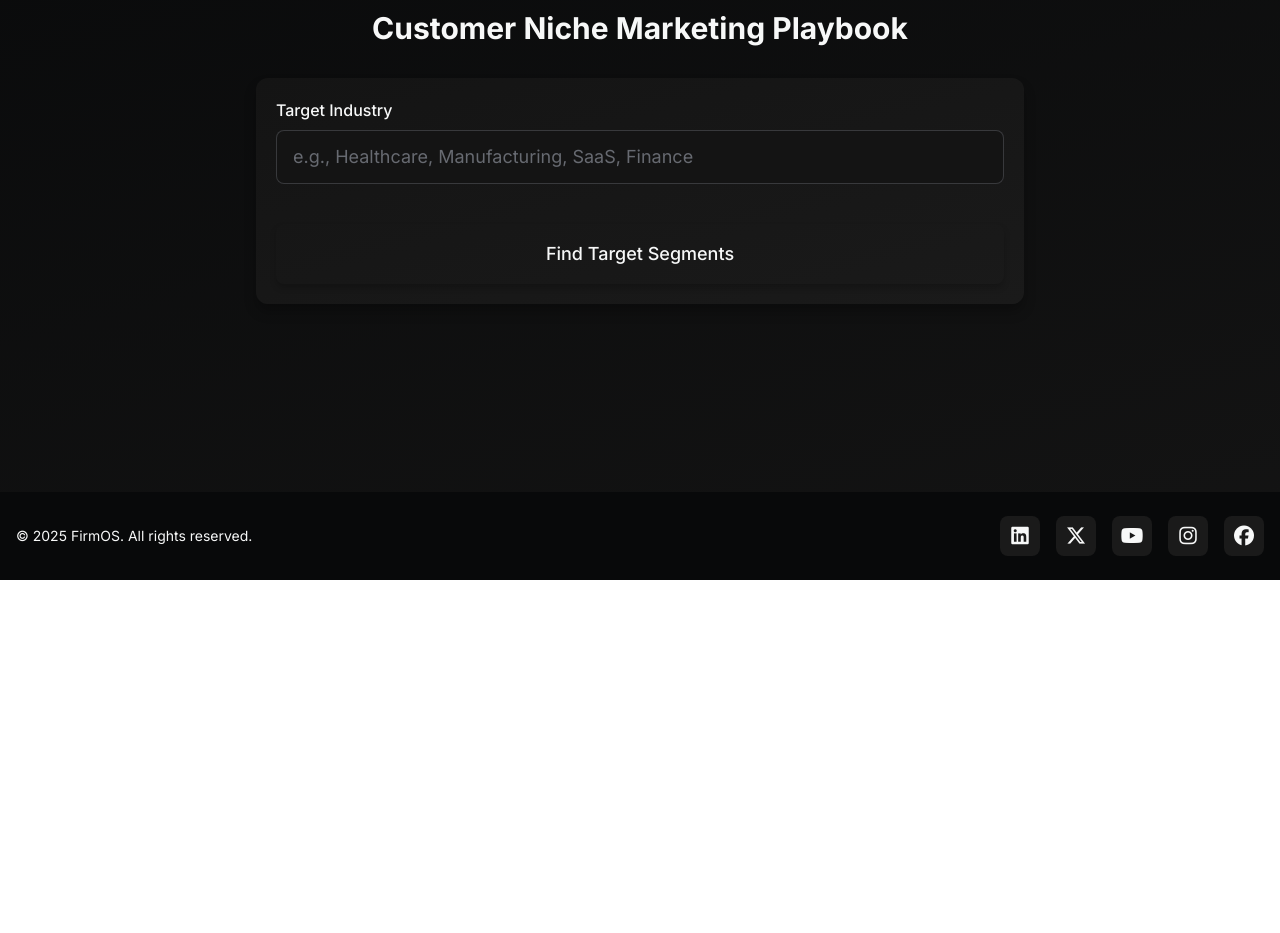
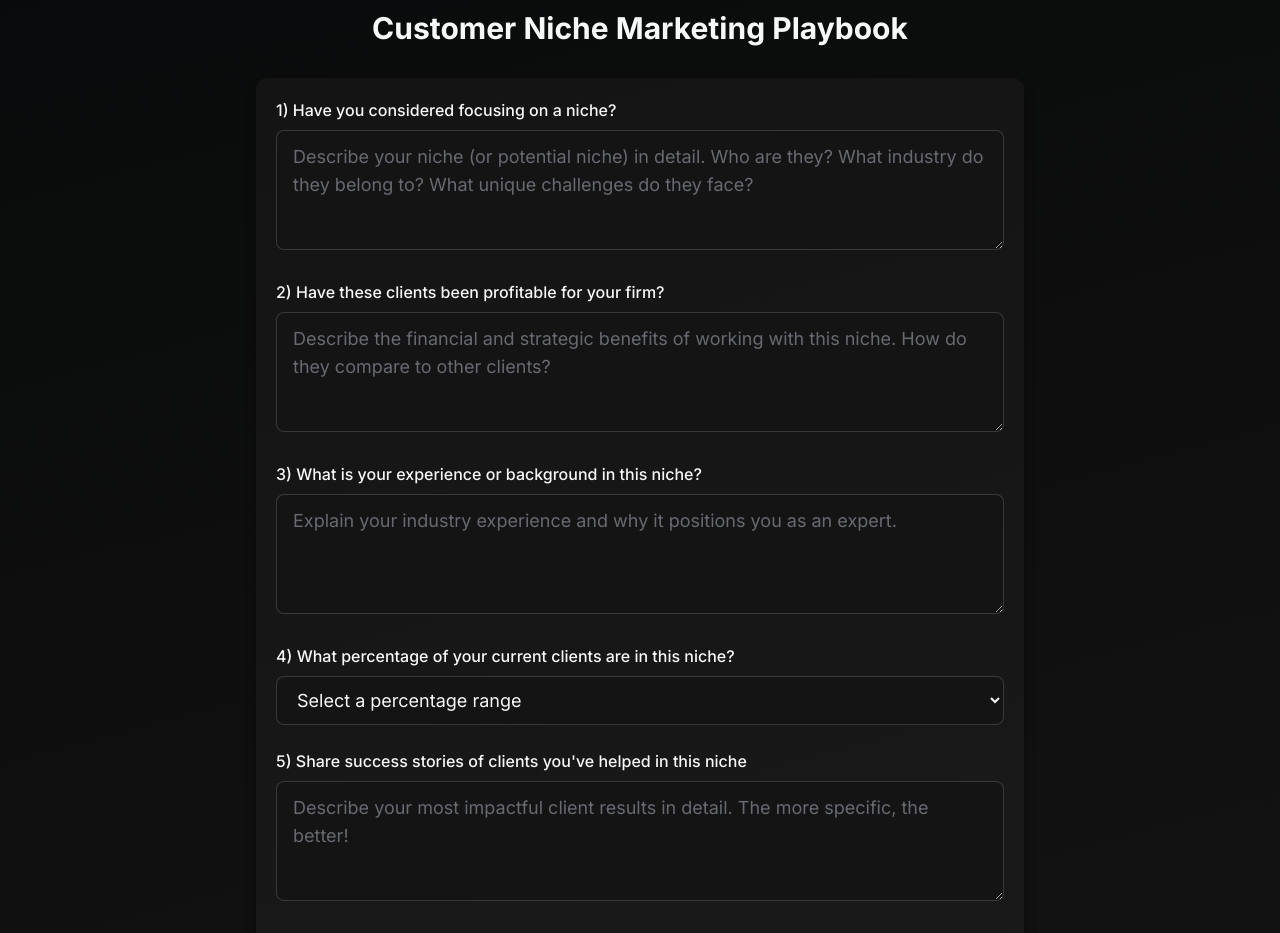
Before and after one commit to support-firmos/niche-marketing-playbook-revamp, a Next.js app: page / in a window 1280 px wide. Shown: the part 220-1153 px from the top of the page. Before the commit the page ends 800 px from the top, so only its background shows below. Built offline with nearby package versions, Linux system fonts and the light colour scheme.

Commit message:
update - added inputs in generate segments

```diff
--- a/src/app/api/enhance-segments/route.ts
+++ b/src/app/api/enhance-segments/route.ts
@@ -9,14 +9,14 @@ export const runtime = 'edge';
 
 export async function POST(request: Request) {
   try {
-    const { industry, segments } = await request.json();
+    const { niche, segments } = await request.json();
 
     if (!segments || typeof segments !== 'string') {
       return NextResponse.json({ error: 'Invalid segments data' }, { status: 400 });
     }
 
     const prompt = `
-      You are a market research expert specializing in high-ticket accounting advisory services. Below is a list of promising segments in the ${industry} industry:
+      You are a market research expert specializing in high-ticket accounting advisory services. Below is a list of promising segments in the ${niche} area:
 
       ${segments.substring(0, 20000)}
 
@@ -25,7 +25,7 @@ export async function POST(request: Request) {
       Create an enhanced analysis with clear visual formatting. Begin with this centered title:
 
       ***********************************************************************
-      #  DEEP DIVE: BEST ${industry} SEGMENTS FOR HIGH-TICKET ADVISORY/ACCOUNTING SERVICES
+      #  DEEP DIVE: BEST ${niche} SEGMENTS FOR HIGH-TICKET ADVISORY/ACCOUNTING SERVICES
       ***********************************************************************
 
       Do not include introductory sentences.
@@ -56,7 +56,7 @@ export async function POST(request: Request) {
       ------------------------------------------
 
       Keep each section concise and actionable. Maintain consistent formatting with clear visual separation between segments and sections.
-      `;
+    `;
 
 
     // Try with different models if the first one fails
--- a/src/app/api/sales-nav/route.ts
+++ b/src/app/api/sales-nav/route.ts
@@ -10,20 +10,20 @@ export const runtime = 'edge';
 export async function POST(request: Request) {
   try {
     const requestData = await request.json();
-    const { industry, segments } = requestData;
+    const { niche, segments } = requestData;
 
     if (!segments || typeof segments !== 'string') {
       return NextResponse.json({ error: 'Invalid segment information' }, { status: 400 });
     }
 
-    // Add industry context if available
-    const industryContext = industry ? `Industry context: ${industry}` : '';
+    // Add niche context if available
+    const nicheContext = niche ? `Niche context: ${niche}` : '';
 
     // Modified section of the prompt in src/app/api/generate-segments/route.ts
     const prompt = `
     You are a specialized LinkedIn Sales Navigator outreach strategist with deep expertise in B2B targeting and account-based marketing. Your task is to transform the segment information below into a structured LinkedIn Sales Navigator targeting strategy for fractional CFO services.
 
-    ${industryContext}
+    ${nicheContext}
 
     FORMAT YOUR RESPONSE AS A JSON ARRAY OF OBJECTS, where each object represents a segment with two attributes, namely name and content:
     [
--- a/src/app/page.tsx
+++ b/src/app/page.tsx
@@ -6,7 +6,12 @@ import ResearchForm from '@/components/ResearchForm';
 import ResearchResult from '@/components/ResearchResult';
 
 interface FormData {
-  input: string;
+  nicheConsideration: string;
+  profitability: string;
+  experience: string;
+  clientPercentage: string;
+  successStories: string;
+  teamSize: number;
 }
 
 interface Segment {
@@ -23,7 +28,7 @@ export default function Home() {
   const [step5GeneratedPlaybook, setStep5GeneratedPlaybook] = useState<string | null>(null);
 
   const [isGeneratingNextStep, setIsGeneratingNextStep] = useState(false);
-  const [currentIndustry, setCurrentIndustry] = useState<string>("");
+  const [currentNiche, setCurrentNiche] = useState<string>("");
   //const [progressStatus, setProgressStatus] = useState<string>('');
   const [error, setError] = useState<string | null>(null);
 
@@ -35,16 +40,23 @@ export default function Home() {
     setStep3Segments(null);
     setStep4DeepSegmentResearch(null);
     setStep5GeneratedPlaybook(null);
-    setCurrentIndustry(formData.input);
+    setCurrentNiche(formData.nicheConsideration.split("\n")[0]); // Use first line of niche description
 
     try {
-      console.log('Starting segment generation for industry:', formData.input);
+      console.log('Starting segment generation with input data');
 
       // First prompt: Get initial target segments
       const initialResponse = await fetch('/api/generate-segments', {
         method: 'POST',
         headers: { 'Content-Type': 'application/json' },
-        body: JSON.stringify({ industry: formData.input }),
+        body: JSON.stringify({
+          nicheConsideration: formData.nicheConsideration,
+          profitability: formData.profitability,
+          experience: formData.experience,
+          clientPercentage: formData.clientPercentage,
+          successStories: formData.successStories,
+          teamSize: formData.teamSize
+        }),
       });
 
       if (!initialResponse.ok) {
@@ -77,7 +89,7 @@ export default function Home() {
     }
   };
 
-  const enhanceSegments = async (segments: string, industry: string) => {
+  const enhanceSegments = async (segments: string, niche: string) => {
     setError(null);
     setIsGeneratingNextStep(true);
 
@@ -86,7 +98,7 @@ export default function Home() {
         method: 'POST',
         headers: { 'Content-Type': 'application/json' },
         body: JSON.stringify({
-          industry,
+          niche,
           segments
         }),
       });
@@ -124,13 +136,13 @@ export default function Home() {
         method: 'POST',
         headers: { 'Content-Type': 'application/json' },
         body: JSON.stringify({
-          industry: currentIndustry,
+          niche: currentNiche,
           segments
         }),
       });
 
       if (!response.ok) {
-        throw new Error(`Failed to generate sales nav: ${response.status}`);
+        throw new Error(`Failed to generate sales navigator: ${response.status}`);
       }
 
       const data = await response.json();
@@ -365,7 +377,7 @@ ${segment.deepResearch || 'No deep research available'}
     setStep4DeepSegmentResearch(null);
     setStep5GeneratedPlaybook(null);
     setError(null);
-    setCurrentIndustry("");
+    setCurrentNiche("");
   };
 
   // Determine which content to show
@@ -387,7 +399,7 @@ ${segment.deepResearch || 'No deep research available'}
 const handleSteps = () => {
   if (!isStep2Done) {
     return {
-      action: (content: string) => enhanceSegments(content, currentIndustry),
+      action: (content: string) => enhanceSegments(content, currentNiche),
       buttonText: "Enhance Segments"
     };
   }
@@ -432,7 +444,7 @@ const handleSteps = () => {
           {displayContent ? (
             <ResearchResult
               content={displayContent}
-              industry={currentIndustry}
+              industry={currentNiche}
               onReset={resetGenerator}
               onNextSteps={handleSteps()?.action}
               nextStepButtonText={handleSteps()?.buttonText}
--- a/src/components/ResearchForm.tsx
+++ b/src/components/ResearchForm.tsx
@@ -6,7 +6,12 @@ import { z } from 'zod';
 import Button from './Button';
 
 const formSchema = z.object({
-  input: z.string().min(2, 'Industry name is required'),
+  nicheConsideration: z.string().min(10, 'Please provide more details about your niche consideration'),
+  profitability: z.string().min(10, 'Please provide details about client profitability'),
+  experience: z.string().min(10, 'Please describe your experience in this niche'),
+  clientPercentage: z.string().min(1, 'Please select a percentage'),
+  successStories: z.string().min(10, 'Please share at least one success story'),
+  teamSize: z.number().min(1, 'Team size must be at least 1').or(z.string().transform(val => parseInt(val, 10)))
 });
 
 type FormValues = z.infer<typeof formSchema>;
@@ -20,6 +25,14 @@ export default function ResearchForm({ onSubmit }: { onSubmit: (values: FormValu
     formState: { errors },
   } = useForm<FormValues>({
     resolver: zodResolver(formSchema),
+    defaultValues: {
+      nicheConsideration: '',
+      profitability: '',
+      experience: '',
+      clientPercentage: '',
+      successStories: '',
+      teamSize: undefined
+    }
   });
 
   const submitHandler = async (values: FormValues) => {
@@ -34,18 +47,99 @@ export default function ResearchForm({ onSubmit }: { onSubmit: (values: FormValu
   return (
     <form onSubmit={handleSubmit(submitHandler)} className="space-y-6">
       <div>
-        <label htmlFor="industry" className="block text-[#f7f8f8] font-medium mb-2">
-          Target Industry
+        <label htmlFor="nicheConsideration" className="block text-[#f7f8f8] font-medium mb-2">
+          1) Have you considered focusing on a niche?
+        </label>
+        <textarea
+          id="nicheConsideration"
+          className="input-field text-lg min-h-[120px] w-full"
+          placeholder="Describe your niche (or potential niche) in detail. Who are they? What industry do they belong to? What unique challenges do they face?"
+          {...register('nicheConsideration')}
+        />
+        {errors.nicheConsideration && (
+          <p className="mt-2 text-red-400 text-sm">{errors.nicheConsideration.message}</p>
+        )}
+      </div>
+
+      <div>
+        <label htmlFor="profitability" className="block text-[#f7f8f8] font-medium mb-2">
+          2) Have these clients been profitable for your firm?
+        </label>
+        <textarea
+          id="profitability"
+          className="input-field text-lg min-h-[120px] w-full"
+          placeholder="Describe the financial and strategic benefits of working with this niche. How do they compare to other clients?"
+          {...register('profitability')}
+        />
+        {errors.profitability && (
+          <p className="mt-2 text-red-400 text-sm">{errors.profitability.message}</p>
+        )}
+      </div>
+
+      <div>
+        <label htmlFor="experience" className="block text-[#f7f8f8] font-medium mb-2">
+          3) What is your experience or background in this niche?
+        </label>
+        <textarea
+          id="experience"
+          className="input-field text-lg min-h-[120px] w-full"
+          placeholder="Explain your industry experience and why it positions you as an expert."
+          {...register('experience')}
+        />
+        {errors.experience && (
+          <p className="mt-2 text-red-400 text-sm">{errors.experience.message}</p>
+        )}
+      </div>
+
+      <div>
+        <label htmlFor="clientPercentage" className="block text-[#f7f8f8] font-medium mb-2">
+          4) What percentage of your current clients are in this niche?
+        </label>
+        <select
+          id="clientPercentage"
+          className="input-field text-lg w-full"
+          {...register('clientPercentage')}
+        >
+          <option value="">Select a percentage range</option>
+          <option value="Less than 10% – Just getting started">Less than 10% – Just getting started</option>
+          <option value="10-25% – Gaining momentum">10-25% – Gaining momentum</option>
+          <option value="25-50% – Becoming a specialist">25-50% – Becoming a specialist</option>
+          <option value="50%+ – Established authority">50%+ – Established authority</option>
+        </select>
+        {errors.clientPercentage && (
+          <p className="mt-2 text-red-400 text-sm">{errors.clientPercentage.message}</p>
+        )}
+      </div>
+
+      <div>
+        <label htmlFor="successStories" className="block text-[#f7f8f8] font-medium mb-2">
+          5) Share success stories of clients you've helped in this niche
+        </label>
+        <textarea
+          id="successStories"
+          className="input-field text-lg min-h-[120px] w-full"
+          placeholder="Describe your most impactful client results in detail. The more specific, the better!"
+          {...register('successStories')}
+        />
+        {errors.successStories && (
+          <p className="mt-2 text-red-400 text-sm">{errors.successStories.message}</p>
+        )}
+      </div>
+
+      <div>
+        <label htmlFor="teamSize" className="block text-[#f7f8f8] font-medium mb-2">
+          6) How big is your current team?
         </label>
         <input
-          id="input"
-          type="text"
-          className="input-field text-lg"
-          placeholder="e.g., Healthcare, Manufacturing, SaaS, Finance"
-          {...register('input')}
+          id="teamSize"
+          type="number"
+          className="input-field text-lg w-full"
+          placeholder="Enter number of team members"
+          {...register('teamSize')}
+          min="1"
         />
-        {errors.input && (
-          <p className="mt-2 text-red-400 text-sm">{errors.input.message}</p>
+        {errors.teamSize && (
+          <p className="mt-2 text-red-400 text-sm">{errors.teamSize.message}</p>
         )}
       </div>
 
```
Also changed, not shown: src/app/api/generate-segments/route.ts (+42 -10 lines).
